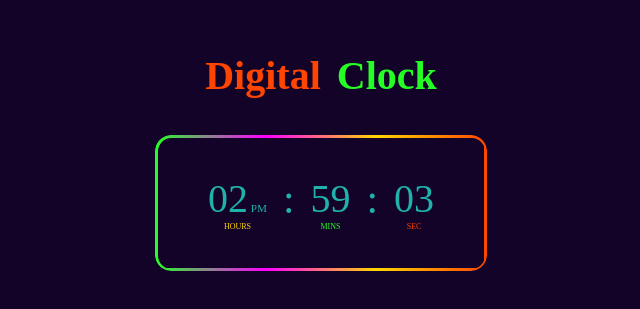
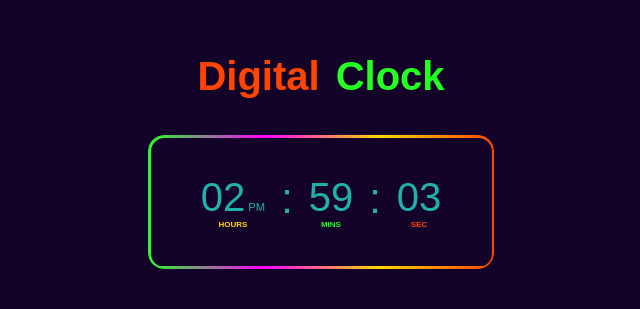
Before and after one commit to awaisfaryad25/Digital-CLock, a plain HTML site: page index.html in a window 1280 px wide. Shown: the part 239-548 px from the top of the page, without its empty margins (319-959 px from the left). Drawn offline with Linux system fonts and the light colour scheme.

Commit message:
add new project a digital clock

```diff
--- a/style.css
+++ b/style.css
@@ -2,7 +2,11 @@
   margin: 0;
   padding: 0;
 }
-
+body{
+  font-family: sans-serif;
+  background-color: #130329;
+  color: lightseagreen;
+}
 .container{
   height: auto;
 
@@ -27,10 +31,6 @@ h1 .word2, .mns{
   display: flex;
   align-items: center;
   justify-content: center;
-  background-color: #130329;
-  color: lightseagreen;
-}
-.box{
 }
 
 .clock{
@@ -71,6 +71,7 @@ h1 .word2, .mns{
 .title{
   font-size: 0.5rem;
   text-align: center;
+  font-weight: bold;
 }
 span{
   display: block;
```
